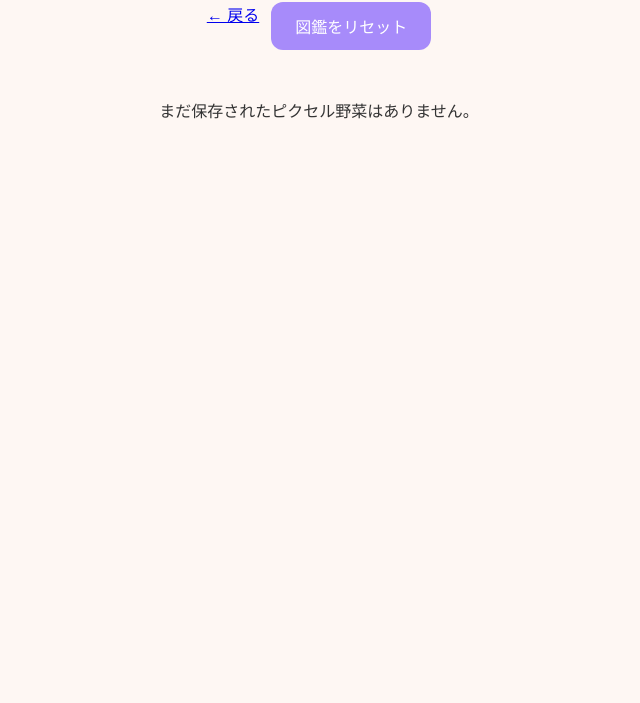
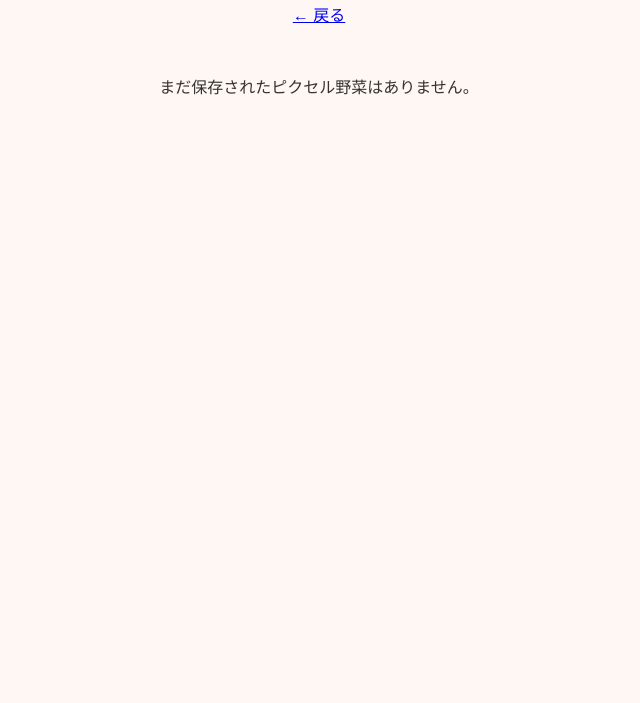
Before and after one commit to ynog0512/narishi-pixel-factory-v2, a plain HTML site: page public/zukan.html in a window 1280 px wide. Shown: the part 97-800 px from the top of the page, without its empty margins (321-961 px from the left). Drawn offline with Linux system fonts and the light colour scheme.

Commit message:
図鑑リセットボタンを削除

```diff
--- a/public/zukan.html
+++ b/public/zukan.html
@@ -11,8 +11,8 @@
 
   <div class="button-group">
     <a href="index.html">← 戻る</a>
-    <button onclick="clearZukan()">図鑑をリセット</button>
   </div>
+
 
   <div id="zukanContainer" class="zukan-wrapper"></div>
 
@@ -43,12 +43,6 @@
       });
     }
 
-    function clearZukan() {
-      if (confirm("図鑑をリセットしますか？この操作は取り消せません。")) {
-        localStorage.removeItem("pixelZukan");
-        location.reload();
-      }
-    }
 
     window.onload = loadZukan;
   </script>
```
